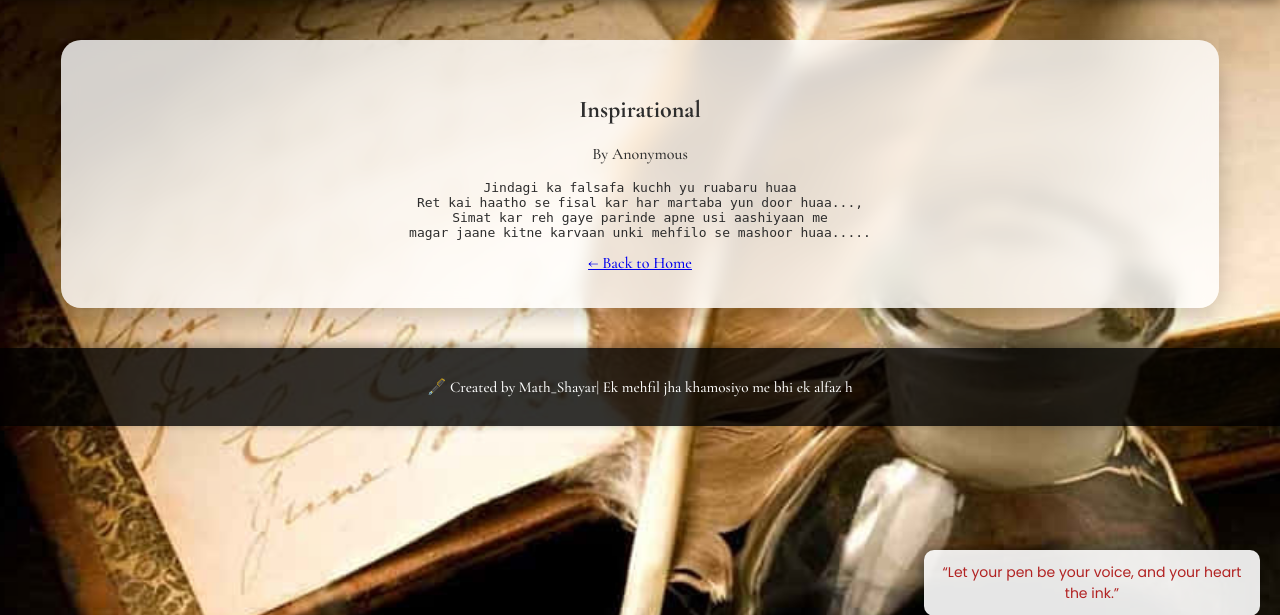
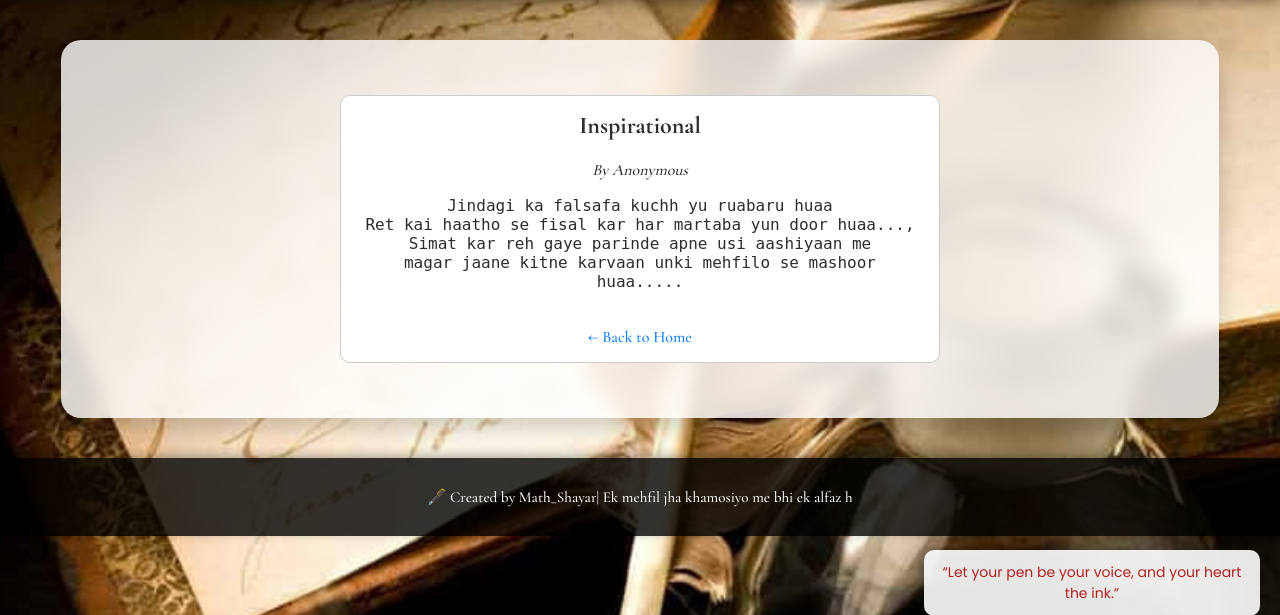
Before and after one commit to saniya-raj/epsilon_shayar, a Flask app: page /view/1 in a window 1280 px wide. Shown: the part 164-779 px from the top of the page. Run offline with Flask 3, Linux system fonts and the light colour scheme.

Commit message:
Update style.css

```diff
--- a/static/style.css
+++ b/static/style.css
@@ -136,6 +136,38 @@ label {
   color: #5b2c2c;
   margin-bottom: 8px;
 }
+.poem-view {
+    border: 1px solid #ccc;
+    border-radius: 10px;
+    padding: 15px;
+    max-width: 600px;
+    margin: 20px auto;
+    background-color: #fff;
+    box-sizing: border-box;
+}
+
+.poem-view h2 {
+    margin-top: 0;
+}
+
+.poem-view .author {
+    font-style: italic;
+    margin-bottom: 15px;
+}
+
+.poem-view .poem-text {
+    white-space: pre-wrap;
+    word-wrap: break-word;
+    overflow-wrap: break-word;
+    font-size: 16px;
+}
+
+.poem-view .back {
+    display: inline-block;
+    margin-top: 20px;
+    text-decoration: none;
+    color: #007BFF;
+}
 
 input[type="text"],
 textarea,
```
